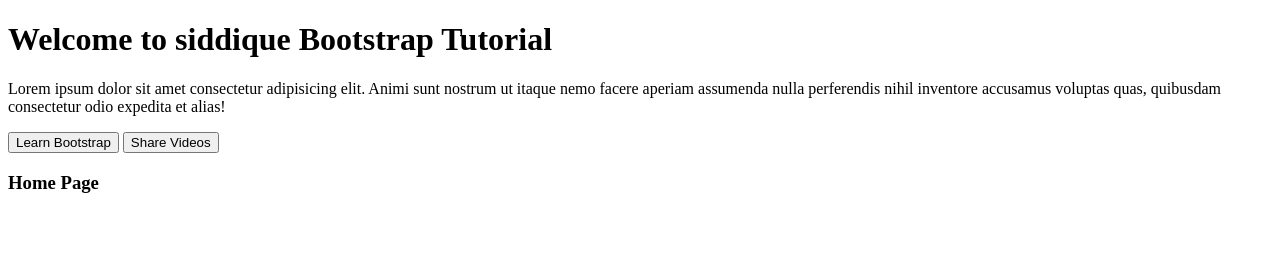
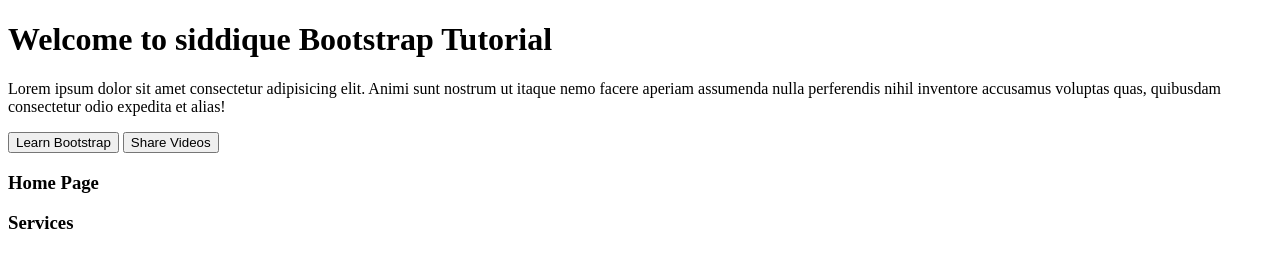
Before and after one commit to smilegse/Bootstrap4_Tutorial, a plain HTML site: page index.html in a window 1280 px wide. Drawn offline with Linux system fonts and the light colour scheme.

Commit message:
Added Services section

```diff
--- a/index.html
+++ b/index.html
@@ -16,6 +16,9 @@
 <div>
     <h3>Home Page</h3>
 </div>
+<div>
+    <h3>Services</h3>
+</div>
 
 
 </body>
```
